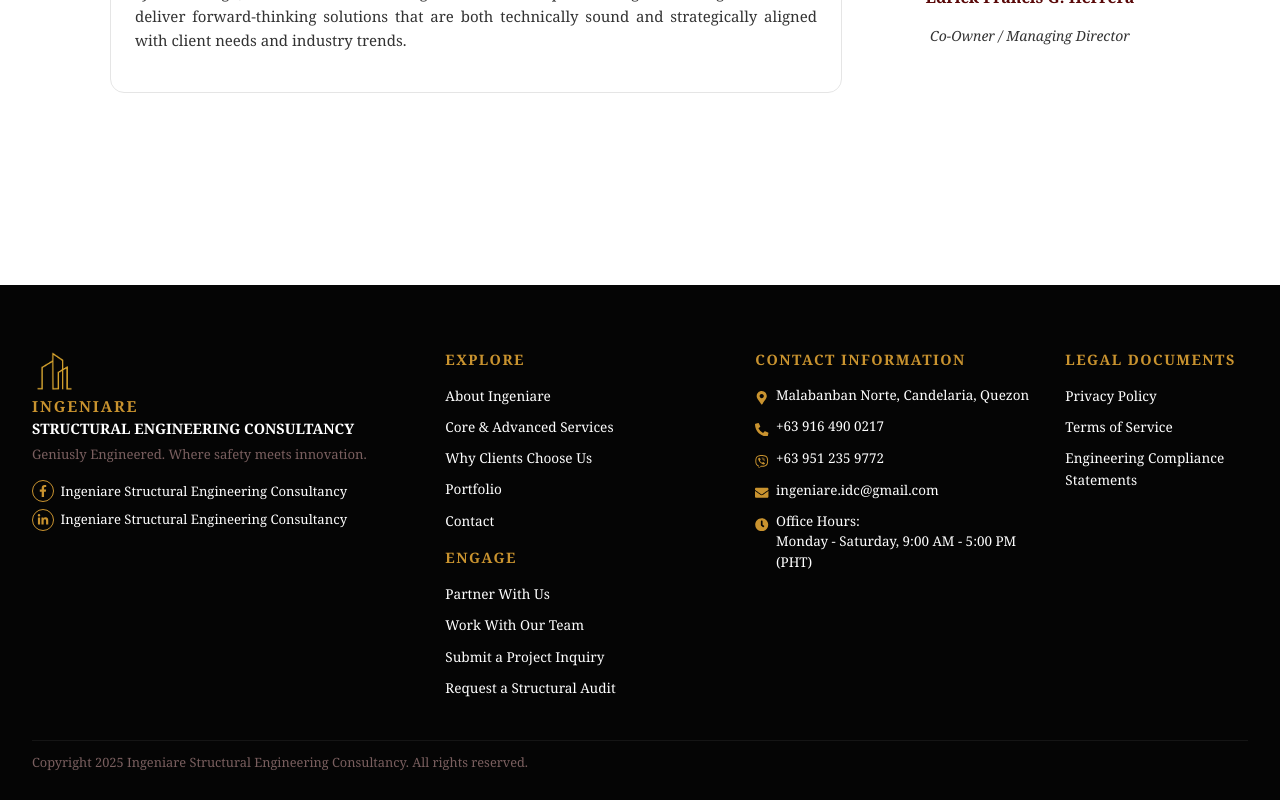
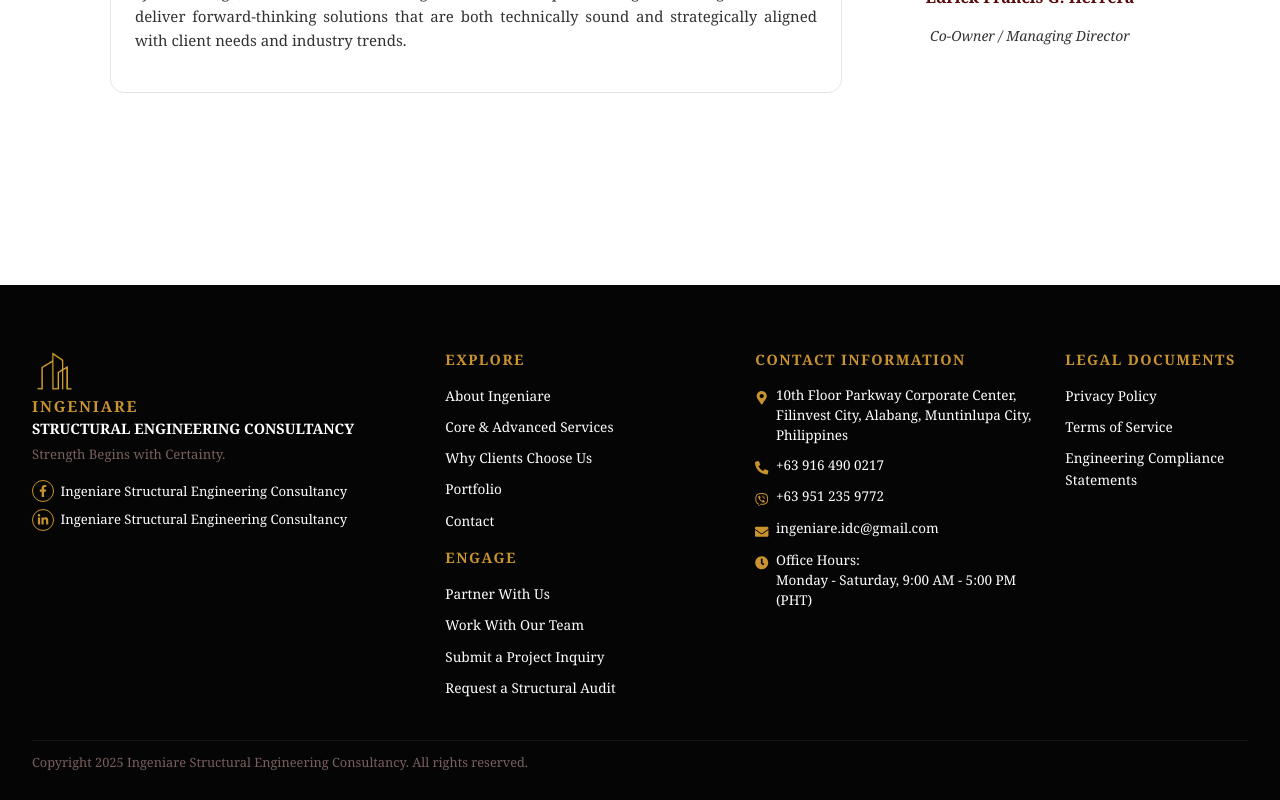
Before and after one commit to CodeFrancis333/ISEC, a React (Vite) app in the folder isec-website/: page /about in a window 1280 px wide. Shown: the part 3651-4451 px from the top of the page. Built offline with nearby package versions, Linux system fonts and the light colour scheme; no server answers.

Commit message:
New tag and Address

```diff
--- a/isec-website/src/components/layout/Footer.jsx
+++ b/isec-website/src/components/layout/Footer.jsx
@@ -29,7 +29,7 @@ const Footer = () => {
                 STRUCTURAL ENGINEERING CONSULTANCY
               </div>
               <div className="footer-brand-tagline">
-                Geniusly Engineered. Where safety meets innovation.
+                Strength Begins with Certainty.
               </div>
             </div>
 
@@ -103,7 +103,7 @@ const Footer = () => {
                 <span className="footer-contact-icon">
                   <FaMapMarkerAlt />
                 </span>
-                Malabanban Norte, Candelaria, Quezon
+                10th Floor Parkway Corporate Center, Filinvest City, Alabang, Muntinlupa City, Philippines
               </li>
               <li>
                 <span className="footer-contact-icon">
--- a/isec-website/src/components/seo/Seo.jsx
+++ b/isec-website/src/components/seo/Seo.jsx
@@ -20,8 +20,8 @@ const baseOrganizationSchema = {
   telephone: "+63 951 235 9772",
   address: {
     "@type": "PostalAddress",
-    addressLocality: "Candelaria",
-    addressRegion: "Quezon",
+    addressLocality: "Muntinlupa City",
+    addressRegion: "Metro Manila",
     addressCountry: "PH",
   },
   areaServed: "Philippines",
--- a/isec-website/src/pages/ContactPage.jsx
+++ b/isec-website/src/pages/ContactPage.jsx
@@ -227,8 +227,7 @@ const ContactPage = () => {
                 <strong>Mobile / Viber:</strong> +63 951 235 9772
               </p>
               <p className="small mb-2">
-                <strong>Location:</strong> Malabanban Norte, Candelaria,
-                Quezon, Philippines
+                <strong>Location:</strong> 10th Floor Parkway Corporate Center, Filinvest City, Alabang, Muntinlupa City, Philippines
               </p>
               <hr />
               <p className="small text-muted mb-0">
--- a/isec-website/src/pages/HeroPage.jsx
+++ b/isec-website/src/pages/HeroPage.jsx
@@ -51,7 +51,7 @@ const HeroPage = () => {
                 </h1>
 
                 <p className="hero-tagline mt-3">
-                  Geniusly Engineered. Where safety meets innovation.
+                  Strength Begins With Certainty.
                 </p>
 
                 <div className="d-flex flex-wrap gap-3 mt-4">
```
